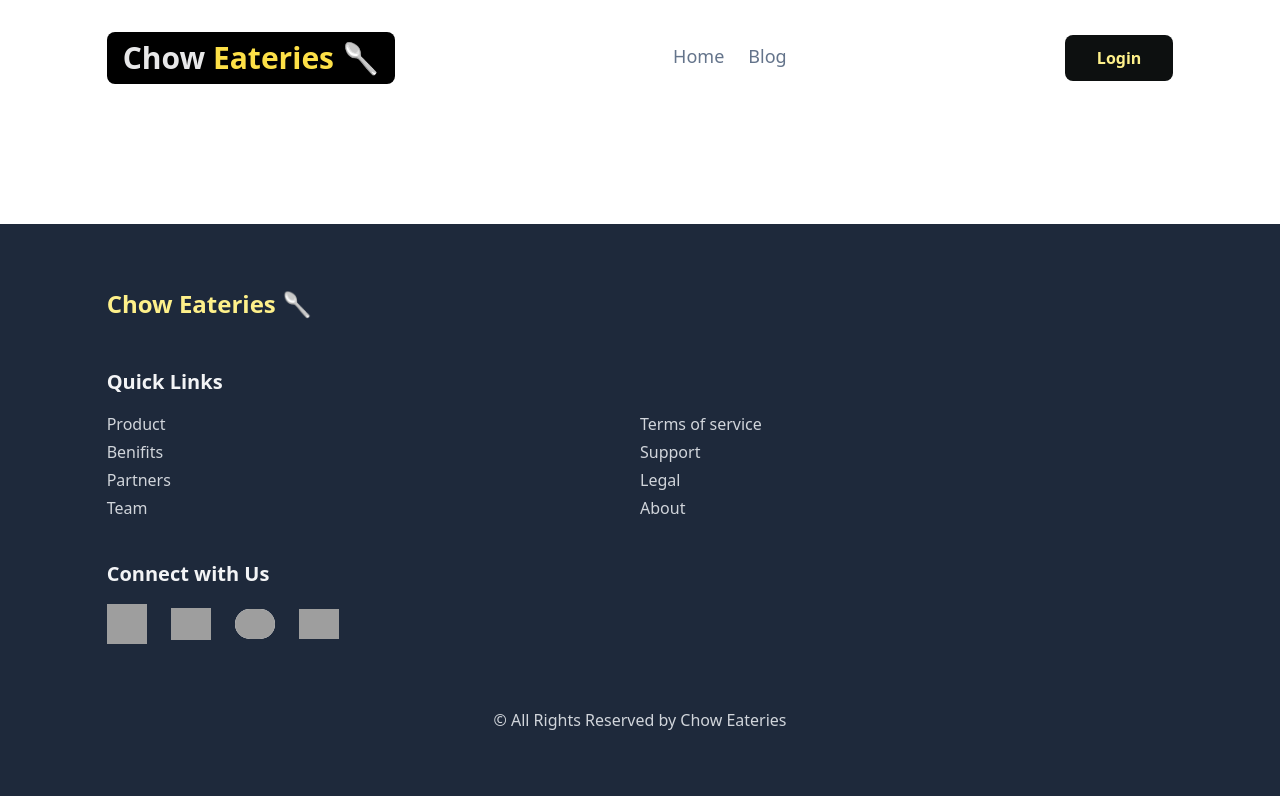
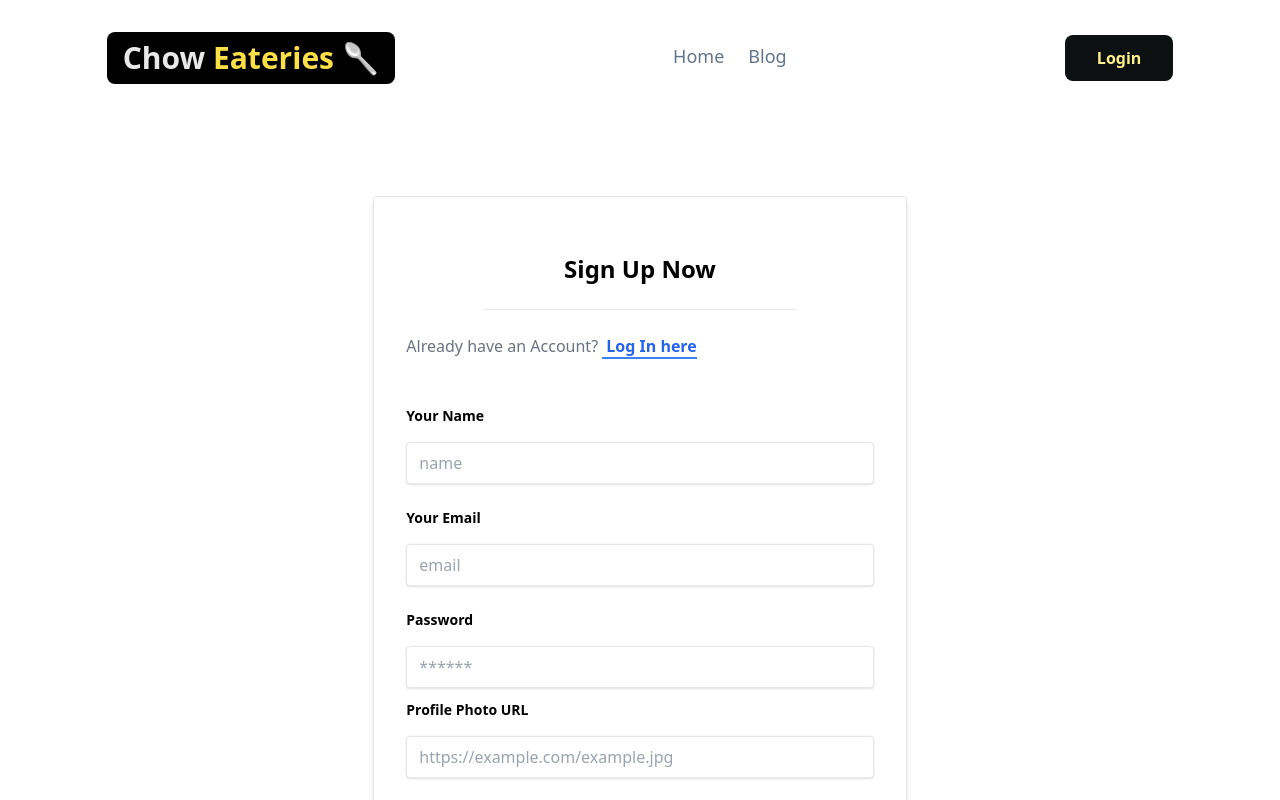
Before and after one commit to mohaiminulislam1820/Chow-Eateries, a React (Vite) app: page /register in a window 1280 px wide. Shown: the top 800 px of the page. Built offline with nearby package versions, Linux system fonts and the light colour scheme; no server answers; grey boxes are pictures that could not be loaded.

Commit message:
designed register page and added authentication and error handling

```diff
--- a/src/Auth Providers/AuthProvider.jsx
+++ b/src/Auth Providers/AuthProvider.jsx
@@ -46,9 +46,9 @@ const AuthProvider = ({children}) => {
         return ()=>unsubscribe();
     },[]);
 
+console.log(user)
 
-
-    const contexts={user,setUser,createNewUserWithEmail,loginWithEmail,signOutUser,signInWithGoogle,signInWithGithub,currentLocation,loading};
+    const contexts={user,setUser,createNewUserWithEmail,loginWithEmail,signOutUser,signInWithGoogle,signInWithGithub,currentLocation,loading,setLoading};
 
 
 
--- a/src/Components/Login.jsx
+++ b/src/Components/Login.jsx
@@ -4,55 +4,60 @@ import { AuthContext } from '../Auth Providers/AuthProvider';
 
 
 const Login = () => {
-    const { setLoading, loginWithEmail, signInWithGoogle, signInWithGithub,currentLocation } = useContext(AuthContext);
+    const { setLoading, loginWithEmail, signInWithGoogle, signInWithGithub, currentLocation } = useContext(AuthContext);
 
-    const from=currentLocation?.state?.from || '/';
-    const navigate=useNavigate();
+    const from = currentLocation?.state?.from || '/';
+    const navigate = useNavigate();
 
-    const [errorMsg,setErrorMsg]=useState('');
+    const [errorMsg, setErrorMsg] = useState('');
 
-    const handleSubmit = async(e) => {
+    const handleSubmit = (e) => {
         e.preventDefault();
-        const email=e.target.email.value;
-        const password=e.target.password.value;
+        const email = e.target.email.value;
+        const password = e.target.password.value;
 
-        loginWithEmail(email,password)
-        .then(result=>result.user
-            ? navigate(from, {replace:true})
-            :''
+        loginWithEmail(email, password)
+            .then(result => {
+
+                result.user
+                    ? navigate(from, { replace: true })
+                    : ''
+            }
             )
-        .catch((error)=>{
-            console.log(error.code);
-            setErrorMsg('⛔ '+error.code);
-            setTimeout(()=>setErrorMsg(''),4000)
-        })
+            .catch((error) => {
+
+                setErrorMsg('⛔ ' + error.code);
+                setTimeout(() => setErrorMsg(''), 4000);
+
+            })
+            setLoading(false);
 
     }
 
-    const handleGoogle=()=>{
+    const handleGoogle = () => {
         signInWithGoogle()
-        .then(result=>result.user
-            ? navigate(from, {replace:true})
-            :''
+            .then(result => result.user
+                ? navigate(from, { replace: true })
+                : ''
             )
-        .catch((error)=>{
-            console.log(error.code);
-            setErrorMsg('⛔ '+error.code);
-            setTimeout(()=>setErrorMsg(''),4000)
-        })
+            .catch((error) => {
+
+                setErrorMsg('⛔ ' + error.code);
+                setTimeout(() => setErrorMsg(''), 4000)
+            })
     }
 
-    const handleGithub=()=>{
+    const handleGithub = () => {
         signInWithGithub()
-        .then(result=>result.user
-            ? navigate(from, {replace:true})
-            :''
+            .then(result => result.user
+                ? navigate(from, { replace: true })
+                : ''
             )
-        .catch((error)=>{
-            console.log(error.code);
-            setErrorMsg('⛔ '+error.code);
-            setTimeout(()=>setErrorMsg(''),4000)
-        })
+            .catch((error) => {
+
+                setErrorMsg('⛔ ' + error.code);
+                setTimeout(() => setErrorMsg(''), 4000)
+            })
     }
 
 
@@ -62,24 +67,24 @@ const Login = () => {
 
                 <h1 className='text-2xl font-bold mb-10 text-center'>Sign in to your account</h1>
                 <div className="mb-6">
-                    <label className="block text-grey-darker text-sm font-bold mb-4" htmlFor="email">
+                    <label className="block  text-sm font-bold mb-4" htmlFor="email">
                         Your Email
                     </label>
-                    <input className="shadow appearance-none border rounded w-full py-2 px-3 text-grey-darker" name="email" type="email" placeholder="email" required />
+                    <input className="shadow appearance-none border rounded w-full py-2 px-3 " name="email" type="email" placeholder="email" required />
                 </div>
                 <div className="mb-6">
                     <label className="block  text-sm font-bold mb-4" htmlFor="password">
                         Password
                     </label>
                     <input className="shadow  border border-red rounded w-full py-2 px-3  mb-3" name="password" type="password" placeholder="******" required />
-                    <p className="text-gray-500 mt-2 mb-4">Don't have an Account?<Link to="/register" className='ml-1 font-semibold text-blue-600'> Sign Up here</Link></p>
+                    <p className="text-gray-500 mt-2 mb-4">Don't have an Account?<Link to="/register" className='ml-1 font-semibold text-blue-600 border-b-2 border-blue-500 '> Sign Up here</Link></p>
 
                 </div>
 
                 <button className="bg-slate-800 text-yellow-200 font-bold py-3 px-8 rounded-lg" type="submit">
                     Sign In
                 </button>
-                <p className='text-red-400 my-2'>{errorMsg}</p>
+                <p className='text-red-400 my-2 ml-4 inline'>{errorMsg}</p>
             </form>
 
             <div className='flex items-center mt-8 mb-6'>
--- a/src/Components/Register.jsx
+++ b/src/Components/Register.jsx
@@ -1,8 +1,102 @@
-import React from 'react';
+import React, { useContext, useState } from 'react';
+import { Link } from 'react-router-dom';
+import { AuthContext } from '../Auth Providers/AuthProvider';
+import { updateProfile } from 'firebase/auth';
+import auth from '../Firebase config/firebase_config';
+import { toast } from 'react-toastify';
 
 const Register = () => {
+
+    const { createNewUserWithEmail,setUser } = useContext(AuthContext);
+
+    const [errorMsg, setErrorMsg] = useState('');
+
+    const handleSubmit = (e) => {
+
+        e.preventDefault();
+        const email = e.target.email.value;
+        const password = e.target.password.value;
+        const name = e.target.name.value;
+        const pictureURL = e.target.pictureURL.value;
+
+        if(email=='' || password== ''){
+            setErrorMsg('⛔ ' +'Cannot submit empty email and password fields');
+            setTimeout(() => setErrorMsg(''), 4000);
+            return;
+        }
+
+        if (password.length < 6) {
+            setErrorMsg('⛔ ' +'password length has to be at least 6 characters');
+            setTimeout(() => setErrorMsg(''), 4000);
+            return;
+        }
+
+
+        createNewUserWithEmail(email, password)
+            .then((result) => {
+                if(result.user)
+                    toast('✅ Your sign up has been successful');
+
+                updateProfile(auth.currentUser, { displayName: name, photoURL: pictureURL })
+                .then(()=>{
+                    setUser(null)
+                })
+
+            })
+            .catch(error => {
+                setErrorMsg('⛔ ' +error.code);
+                setTimeout(() => setErrorMsg(''), 4000);
+            })
+    }
+
     return (
-        <div>
+        <div className="bg-white shadow-md border rounded w-10/12 sm:w-3/4 lg:w-5/12 mx-auto px-8 pt-14 pb-8 mb-4 flex flex-col mt-28">
+            <form onSubmit={handleSubmit}>
+
+                <h1 className='text-2xl font-bold mb-6 text-center'>Sign Up Now</h1>
+
+                <hr className='mb-6 w-8/12 mx-auto' />
+
+                <p className="text-gray-500 mt-2 mb-12">Already have an Account?<Link to="/login" className='ml-1 font-semibold text-blue-600 border-b-2 border-blue-500 '> Log In here</Link></p>
+
+                <div className="mb-6">
+                    <label className="block  text-sm font-bold mb-4" htmlFor="name">
+                        Your Name
+                    </label>
+                    <input className="shadow  border rounded w-full py-2 px-3 " name="name" type="text" placeholder="name" />
+                </div>
+
+                <div className="mb-6">
+                    <label className="block  text-sm font-bold mb-4" htmlFor="email">
+                        Your Email
+                    </label>
+                    <input className="shadow  border rounded w-full py-2 px-3 " name="email" type="email" placeholder="email"  />
+                </div>
+                <div className="mb-6">
+                    <label className="block  text-sm font-bold mb-4" htmlFor="password">
+                        Password
+                    </label>
+                    <input className="shadow  border border-red rounded w-full py-2 px-3  mb-3" name="password" type="password" placeholder="******"  />
+
+                    <div className="mb-12">
+                        <label className="block  text-sm font-bold mb-4" htmlFor="photo">
+                            Profile Photo URL
+                        </label>
+                        <input className="shadow  border rounded w-full py-2 px-3 " name="pictureURL" type="url" placeholder="https://example.com/example.jpg" />
+                    </div>
+
+
+                </div>
+
+
+
+                <button className="bg-slate-800 text-yellow-200 font-bold py-3 px-8 rounded-lg mb-4" type="submit">
+                    Sign Up
+                </button>
+
+                <p className='text-red-400 my-2 ml-4 inline'>{errorMsg}</p>
+
+            </form>
 
         </div>
     );
--- a/src/Header/NavBar.jsx
+++ b/src/Header/NavBar.jsx
@@ -22,9 +22,9 @@ const NavBar = () => {
                { loading
                ? <Loading></Loading>
                : user
-                ?<div className='flex flex-wrap gap-y-6 items-center'>
-                    <img src={user.photoURL} alt="profile photo" className='w-10 inline mr-2 rounded-full' />
-                    <p className='inline mr-4'>{user.displayName || ''}</p>
+                ?<div className='flex flex-wrap gap-x-4 gap-y-6 items-center'>
+                    <img src={user.photoURL} alt="profile photo" className='w-14 h-14 border-2 border-yellow-300 object-cover inline  rounded-full' />
+                    <p className='inline  hidden'>{user.displayName || ''}</p>
                     <button className='font-bold bg-[#0D1010] text-yellow-200 px-8 py-3 rounded-lg ' onClick={signOutUser}>Sign Out</button>
                 </div>
                 :<Link to="/login" className='font-bold bg-[#0D1010] text-yellow-200 px-8 py-3 rounded-lg'>Login</Link>}
--- a/src/HomeComponents/Recipe.jsx
+++ b/src/HomeComponents/Recipe.jsx
@@ -8,7 +8,7 @@ const Recipe = ({recipe}) => {
     const handleClick=(e)=>{
         toast('✅ This recipe is your favorite.');
         e.target.setAttribute('disabled','true');
-        e.target.classList.add('text-yellow-100');
+        e.target.classList.add('text-gray-300');
 
     }
 
```
